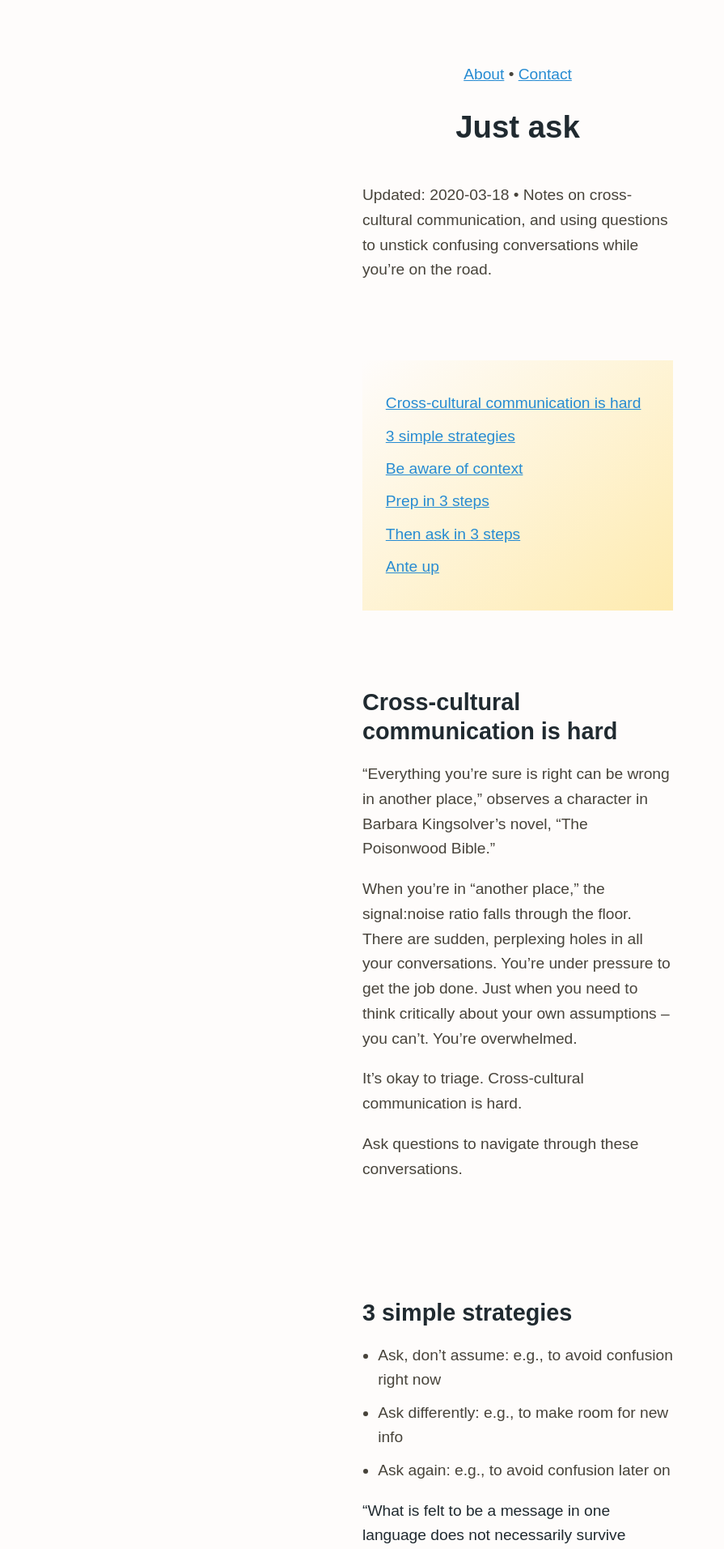
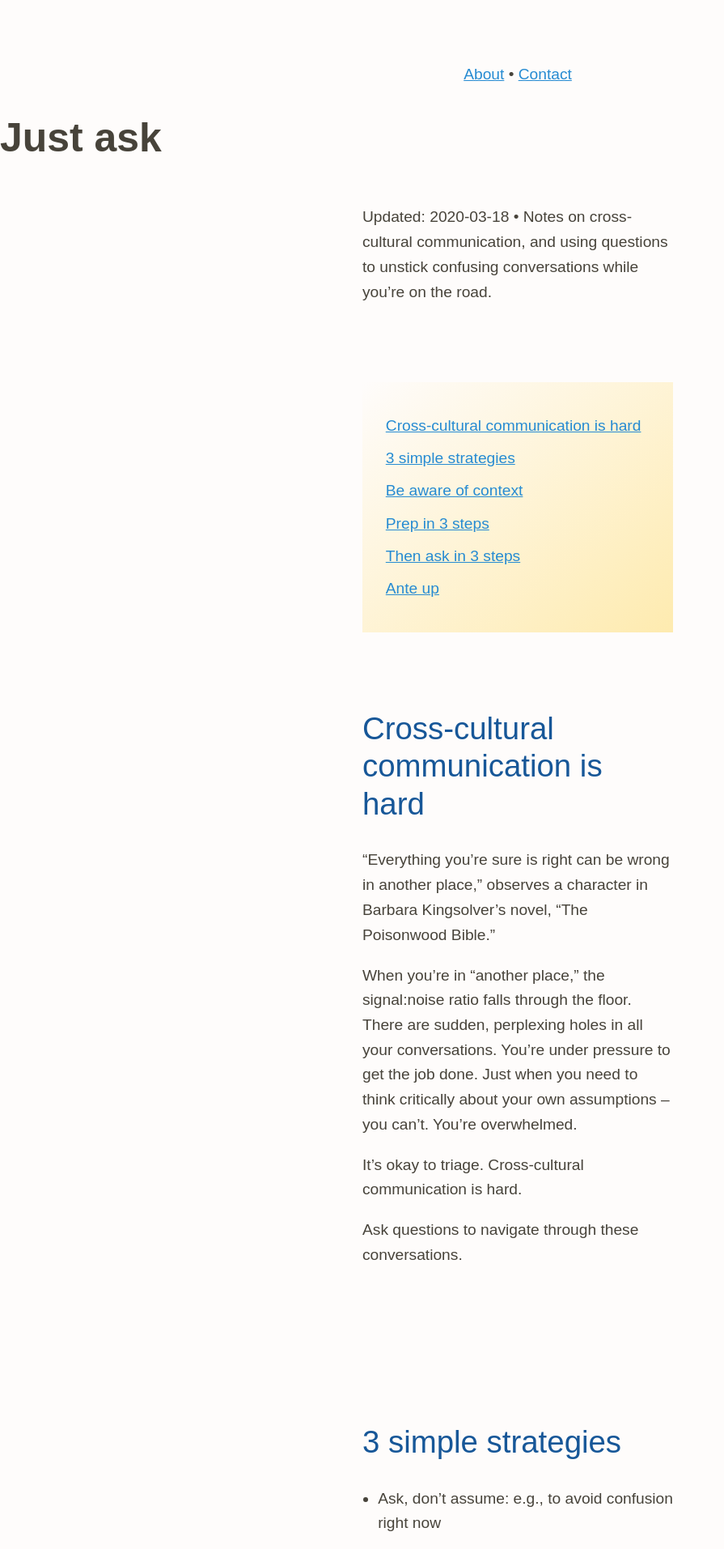
Before and after one commit to zachmccabe/zachmccabe.github.io, a Jekyll site: the page built from just-ask.md, in a window 1280 px wide. Shown: the top 1913 px of the page at 81% size, without its empty margins (0-895 px from the left). Built offline with Jekyll 4.4.1, drawn with Linux system fonts in a browser that asks for light colours.

Commit message:
Update kaoliang3_article.css
Trying to improve readability of headers. Also tweaked body text size and removed a media query.

```diff
--- a/assets/css/kaoliang3_article.css
+++ b/assets/css/kaoliang3_article.css
@@ -5,22 +5,13 @@ html, body {
 body {
   background-color: #fefcfb;
   color: #47433a;
-  font: normal normal 1.3em/1.5 sans-serif;
+  font: normal normal 1em/1.6 sans-serif;
 }
 
-@media (max-width: 25em) {h1,h2{font-size:1.5em}}
 @media (min-width: 64em){body{font-size:1.2em;line-height:1.6}}
 @media (min-width: 85em){body{font-size:1.4em}}
 @media (min-width: 120em){body{font-size:2.2em}}
 @media (min-width: 160em){body{font-size:3em}}
-
-/*
-@media (max-width: 25em) {h1,h2{font-size:1.5em}}
-@media (min-width: 64em){body{font-size:1.2em;line-height:1.6}}
-@media (min-width: 85.375em){body{font-size:1.4em}}
-@media (min-width: 120em){body{font-size:1.6em}}
-@media (min-width: 160em){body{font-size:1.8em}}
-*/
 
 header, footer {
   text-align: center;
@@ -154,32 +145,37 @@ th, td {
 /* TYPOGRAPHY */
 
 h1, h2, h3, h4 {
-  color: #202a30;
-  line-height: 1.25;
-  overflow-wrap: break-word;
+line-height: 1.2;
+overflow-wrap: break-word;
+font-family: sans-serif;
+}
+
+h1, h4 {
+font-weight: 700;
 }
 
 h1 {
-  text-align: center;
+color: currentColor;
+font-size: 2.6em;
 }
 
-h2, h3, h4 {
-  margin: 0;
-  text-align: left;
+h2, h3 {
+font-weight: 400;
 }
 
-h2 + h3 {
-  margin-top: 0;
+h2 {
+color: #175798;  /* darker, from link color aka #268bd2 */
+font-size: 2em;
 }
 
-h3 + h4 {
-  margin-top: 0;
+h3 {
+color: #041650;  /* much darker, from link color aka #268bd2 */
+font-size: 1.6em;
 }
 
-
-.chunky {
-  color: #3000a8;
-  font-size: 130%;
+h4 {
+color: #0F1320; /* same color used for figcaption */
+font-size: 1.3em;
 }
 
 a {
```
